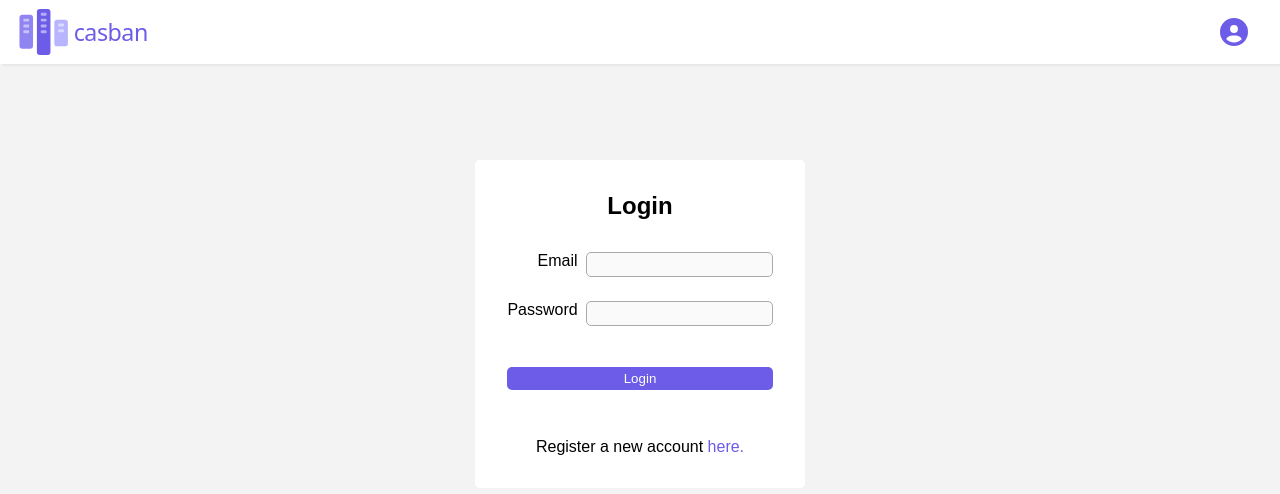
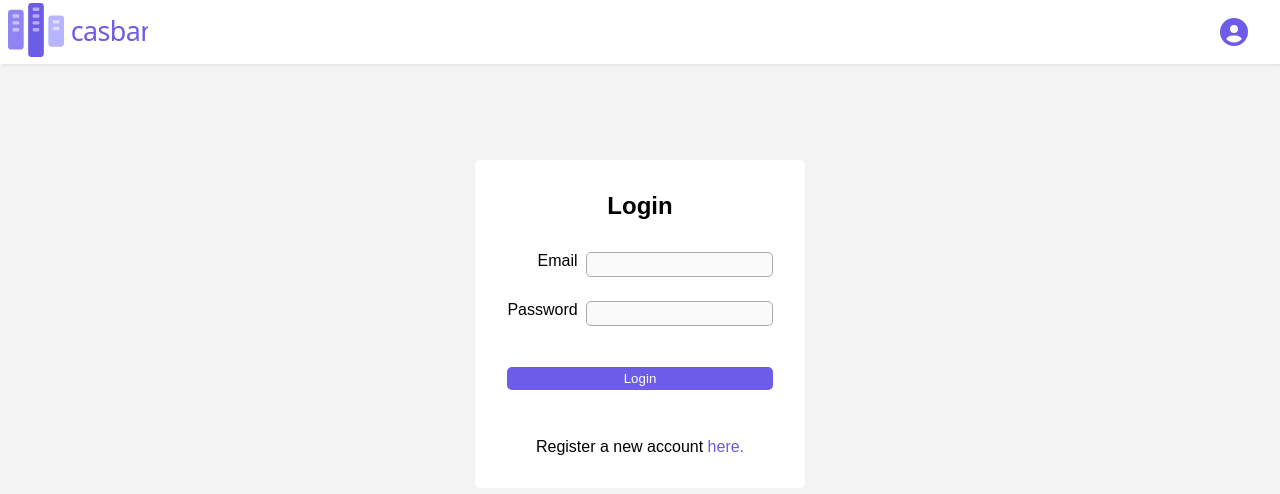
Before and after one commit to crvdam/kanban-app, a Next.js app: page /login in a window 1280 px wide. Shown: the top 494 px of the page. Built offline with nearby package versions, Linux system fonts and the light colour scheme.

Commit message:
header nav responsiveness

```diff
--- a/app/components/Header/Header.module.css
+++ b/app/components/Header/Header.module.css
@@ -1,5 +1,5 @@
 .header {
-    height: 4rem;
+    min-height: 4rem;
     flex: 0 0 auto;
     box-shadow: 2px 2px 2px rgba(0, 0, 0, 0.05);
     background-color: var(--bg-primary);
@@ -10,17 +10,21 @@
 }
 
 .logoWrapper {
-    height: 46px;
+    width: 96px;
+    margin-left: 0.5rem;
 
     img {
         height: 100%;
+        width: 100%;
     }
 }
 
 .headerNav {
     display: flex;
     align-items: center;
-    gap: 1rem;
+    gap: 0.5rem;
+    flex-direction: column;
+    margin-bottom: 0.5rem;
 }
 
 .profileButton {
@@ -46,4 +50,14 @@
     .header {
         padding-right: 2rem;
     }
+
+    .logoWrapper {
+        width: 140px;
+    }
+
+    .headerNav {
+        gap: 1rem;
+        flex-direction: row;
+        margin-bottom: 0;
+    }
 }
```
